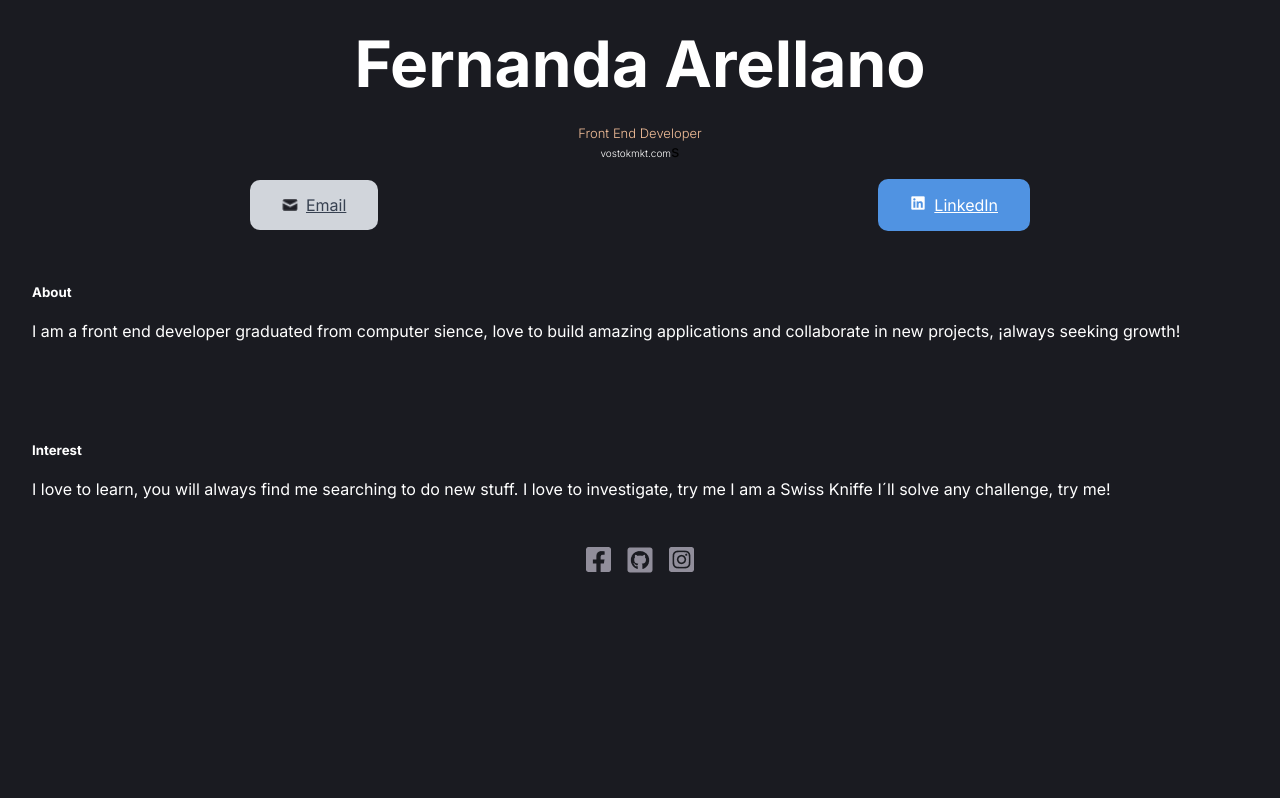
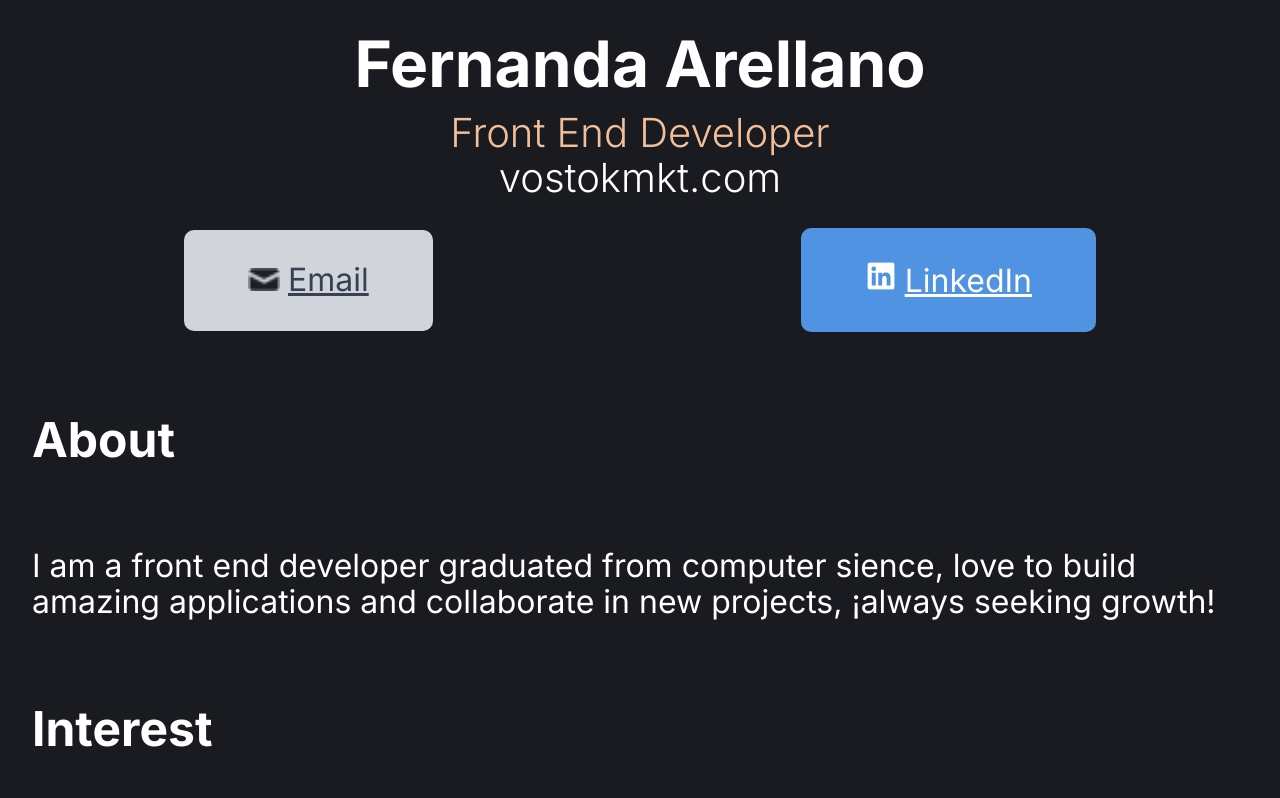
Before and after one commit to kukimostro072787/ReactBusinesscard, a React app: page / in a window 1280 px wide. Shown: the part 1282-2080 px from the top of the page. Before the commit the page ends 1855 px from the top, so only its background shows below. Built offline with nearby package versions, Linux system fonts and the light colour scheme.

Commit message:
css change

```diff
--- a/Components/Info.js
+++ b/Components/Info.js
@@ -1,26 +1,26 @@
-import React from 'react'
+import React from "react";
 
-
-
-
-export default function Info(){
-    return(
+export default function Info() {
+  return (
     <div className="info-section">
       <div className="profile-picture">
-                <img src="FERNANDA.jpeg"/>
+        <img src="FERNANDA.jpeg" />
       </div>
       <div className="basic-info">
         <h3>Fernanda Arellano</h3>
         <p className="charge">Front End Developer</p>
-                <a className="website">vostokmkt.com</a>s
-
+        <a className="website">vostokmkt.com</a>
       </div>
       <div className="buttons">
-                <a className="email-btn" href="mailto:fer.arellano.87@gmail.com"><img src="Mail.png" className="email-icon"/>Email</a>
-                <a className="linkedin-btn" href="https://linkedin.com/in/ferarelez/"><img src="linkedin.png" className="linkedin-icon"/>LinkedIn</a>
+        <a className="email-btn" href="mailto:fer.arellano.87@gmail.com">
+          <img src="Mail.png" className="email-icon" />
+          Email
+        </a>
+        <a className="linkedin-btn" href="https://linkedin.com/in/ferarelez/">
+          <img src="linkedin.png" className="linkedin-icon" />
+          LinkedIn
+        </a>
       </div>
     </div>
-
-
-    )
+  );
 }
--- a/style.css
+++ b/style.css
@@ -10,6 +10,7 @@
   margin: 0 auto;
   display: flex;
   justify-items: center;
+  width: 700px;
 }
 h3 {
   font-size: 4em;
@@ -24,9 +25,6 @@ a {
 h3,
 h5 {
   font-weight: 700;
-}
-.basic-info p a {
-  font-size: 2em;
 }
 
 .profile-picture,
@@ -48,16 +46,18 @@ img {
 .website {
   color: #f3bf99;
   font-weight: 300;
-  font-size: small;
+  font-size: 2.5em;
 }
 .website {
   color: white;
-  font-size: x-small;
+  font-size: 2.5em;
 }
 .buttons {
+  margin-top: 3rem;
   display: flex;
   align-items: center;
   justify-content: space-around;
+  font-size: 2rem;
 }
 
 .email-btn,
@@ -90,10 +90,17 @@ img {
 }
 
 .about-section {
-  padding: 2em 2em;
+  padding: 0em 2em;
+}
+.about-section h5 {
+  font-size: 3rem;
 }
 
+.about-section p {
+  font-size: 2rem;
+}
 .footer-section {
+  margin-top: 5rem;
   display: flex;
   justify-content: center;
   gap: 1rem;
@@ -101,4 +108,5 @@ img {
 
 .footer-icons {
   border-radius: 0px;
+  width: 4rem;
 }
```
Lines whose indentation alone changed are shown as unchanged.
